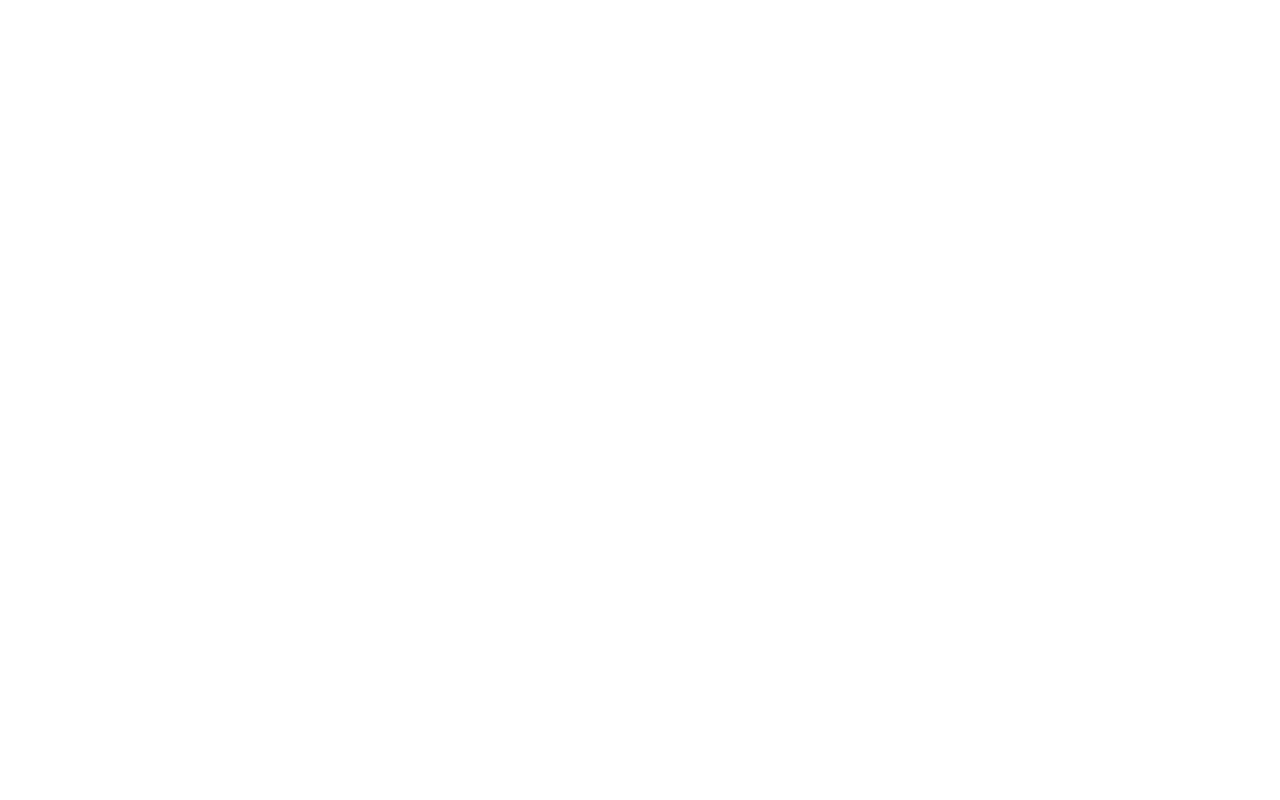
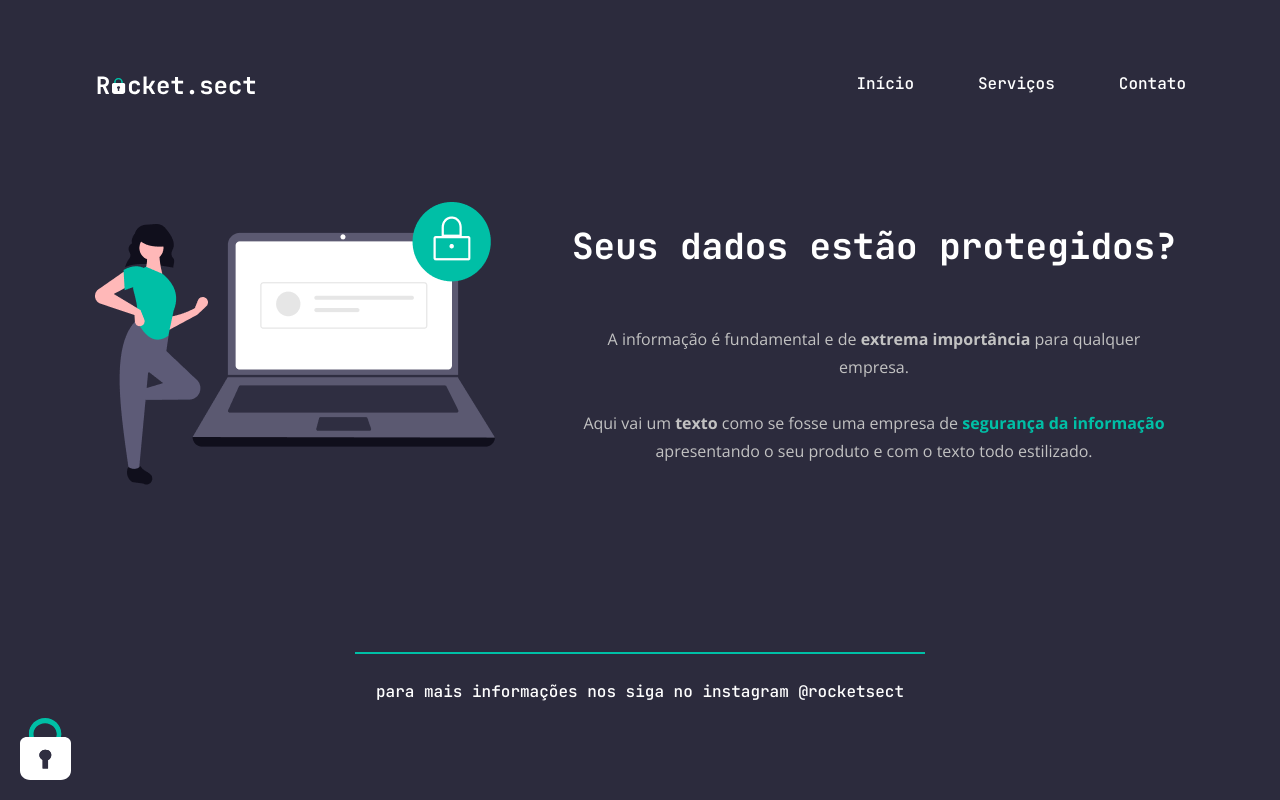
Before and after one commit to KassioMatos89/desafio_fase_02_recriando_layout, a plain HTML site: page index.html in a window 1280 px wide. Drawn offline with nearby package versions, Linux system fonts and the light colour scheme.

Commit message:
feat: add index layout and css

```diff
--- a/index.html
+++ b/index.html
@@ -1,13 +1,50 @@
 <!DOCTYPE html>
 <html lang="pt-br">
 <head>
+  <link rel="preconnect" href="https://fonts.googleapis.com">
+  <link rel="preconnect" href="https://fonts.gstatic.com" crossorigin>
   <meta charset="UTF-8">
   <meta name="viewport" content="width=device-width, initial-scale=1.0">
   <title>Document</title>
 
+  <link href="https://fonts.googleapis.com/css2?family=JetBrains+Mono:wght@500;700&family=Open+Sans:wght@400;700&display=swap" rel="stylesheet">
   <link rel="stylesheet" href="style.css">
 </head>
 <body>
+  <div class="page">
+    <nav>
+      <img src="images/logo.svg" alt="Logo Rocket.sect">
+      <ul>
+        <li>
+          <a href="#">Início</a>
+        </li>
+        <li>
+          <a href="#">Serviços</a>
+        </li>
+        <li>
+          <a href="#">Contato</a>
+        </li>
+      </ul>
+    </nav>
 
+    <main>
+      <img src="images/img1.png" alt="Mulher com camisa verde, calça cinza ao lado de um notebook.">
+      <div class="about">
+        <h1>Seus dados estão <strong>protegidos</strong>?</h1>
+        <p>
+          A informação é fundamental e de <strong>extrema importância</strong> para qualquer empresa.
+          <br>
+          <br>
+          Aqui vai um <strong>texto</strong> como se fosse uma empresa de <span>segurança da informação</span> apresentando o seu produto e com o texto todo estilizado.
+        </p>
+      </div>
+    </main>
+
+    <div class="line"></div>
+    <footer>
+      <p>para mais informações nos siga no instagram <a href="#">@rocketsect</a></p>
+    </footer>
+    <img class="logo-bottom" src="images/padlock.svg" alt="">
+  </div>
 </body>
 </html>
--- a/style.css
+++ b/style.css
@@ -0,0 +1,87 @@
+body {
+  margin: 0;
+  background: #2C2B3D;
+  min-height: 100vh;
+
+  font-family: 'JetBrains Mono', monospace;
+  color: #FFF;
+}
+
+.page {
+  width: 1092px;
+
+  margin: 0 auto;
+  padding-top: 71px;
+}
+
+nav {
+  display: flex;
+  justify-content: space-between;
+  align-items: center;
+}
+
+ul {
+  display: flex;
+  justify-content: space-between;
+  gap: 64px;
+  margin: 0;
+  padding: 0;
+
+  list-style: none;
+}
+
+a {
+  color: #FFF;
+  text-decoration: none;
+}
+
+a:hover {
+  color: #898490;
+}
+
+main {
+  display: flex;
+  justify-content: space-between;
+  margin: 107px auto 167px;
+}
+
+.about {
+  width: 614px;
+}
+
+.about h1 {
+  font-size: 36px;
+  line-height: 40px;
+  margin-bottom: 59px;
+}
+
+.about span {
+  color: #00BFA6;
+  font-weight: bold;
+}
+
+.about p {
+  width: 604px;
+  font-size: 16px;
+  line-height: 28px;
+
+  color: #C2C2C2;
+  text-align: center;
+  font-family: 'Open Sans', sans-serif;
+}
+
+.line {
+  width: 568px;
+  margin: 0 auto 27px;
+  border: 1px solid #00BFA6;
+}
+
+footer {
+  text-align: center;
+}
+
+.logo-bottom {
+  position: fixed;
+  bottom: 20px;
+  left: 20px;
+}
```
